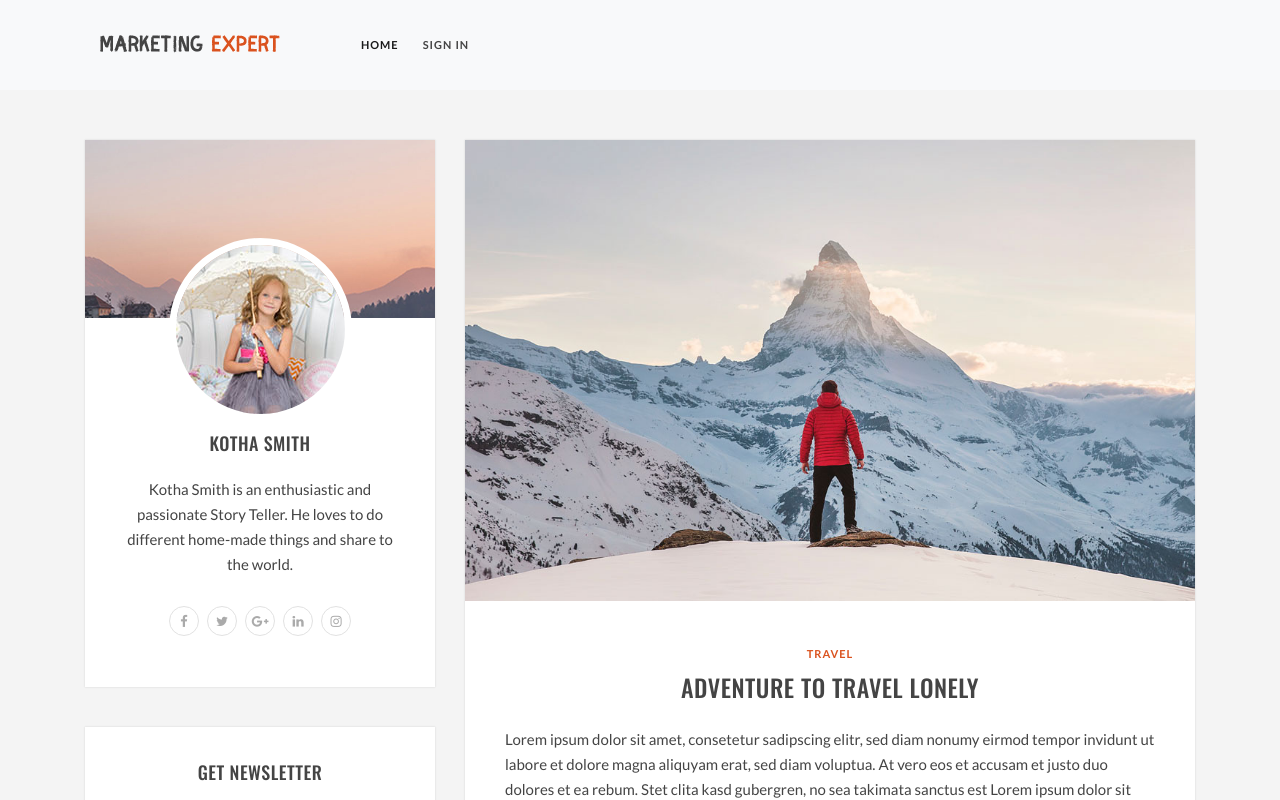
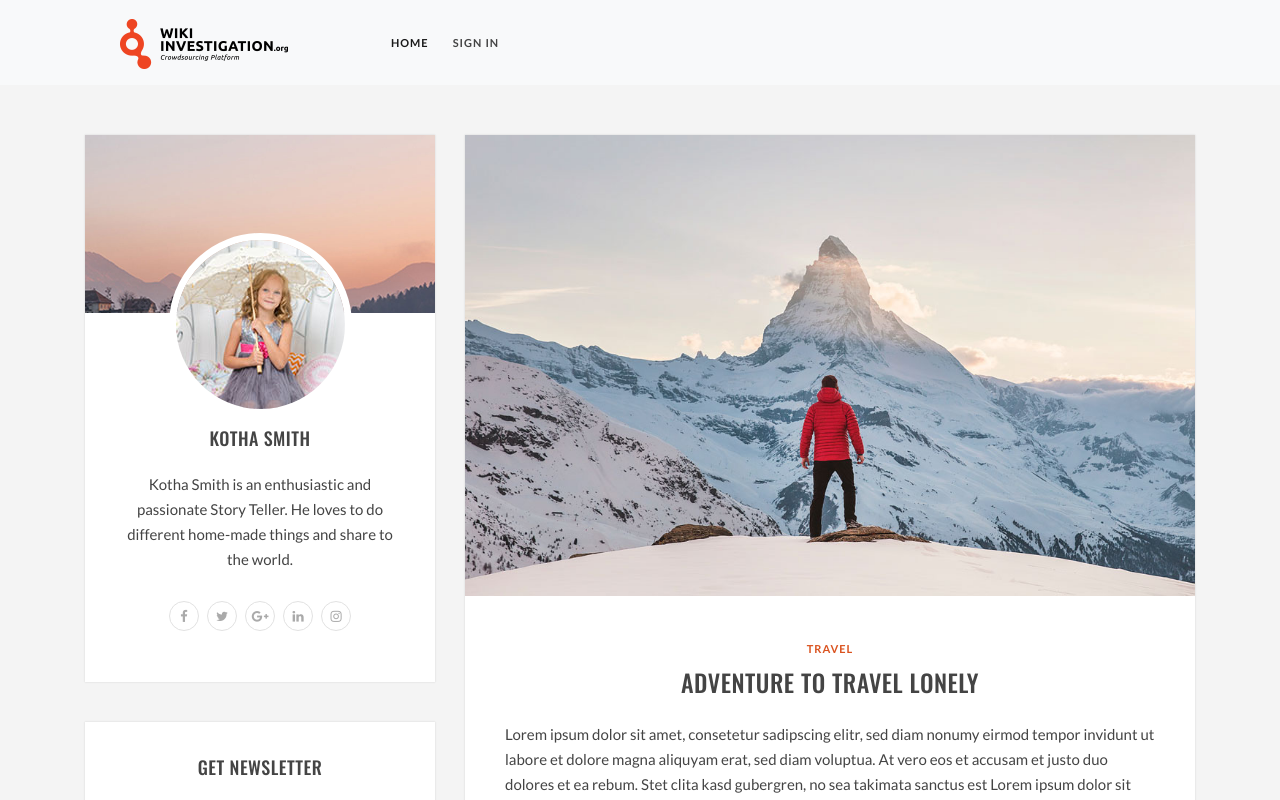
Before and after one commit to PauleHan/WI-FE, an Angular app: page / in a window 1280 px wide. Shown: the top 800 px of the page. Built offline with nearby package versions, Linux system fonts and the light colour scheme; a web font is replaced by a local one.

Commit message:
Added Logo & fixed style for logo

```diff
--- a/src/app/app.component.html
+++ b/src/app/app.component.html
@@ -1,7 +1,7 @@
 <header class="kotha-menu marketing-menu left-logo">
 	<nav class="navbar navbar-expand-lg navbar-light bg-light">
 		<div class="container">
-		  <h1><a class="navbar-brand" href="/"><img src="assets/images/logo-marketing.png" alt="kothPro"></a></h1>
+		  <h1><a class="navbar-brand" href="/"><img src="assets/images/logo_wiki_investigation.png" alt="WIKI-Investigation"></a></h1>
 
 		  <button class="navbar-toggler" type="button" data-toggle="collapse" data-target="#navbarNav" aria-controls="navbarNav" aria-expanded="false" aria-label="Toggle navigation">
 		    <span class="navbar-toggler-icon"></span>
--- a/src/scss/layouts/_nav.scss
+++ b/src/scss/layouts/_nav.scss
@@ -11,7 +11,7 @@
 		padding-left: 0;
 	}
 	.navbar-brand {
-		padding: 21px 15px;
+		padding: 0px 15px;
 	}
 	.navbar {
 		border-radius: 0;
```
Also changed, not shown: src/assets/images/logo_wiki_investigation.png (added).
